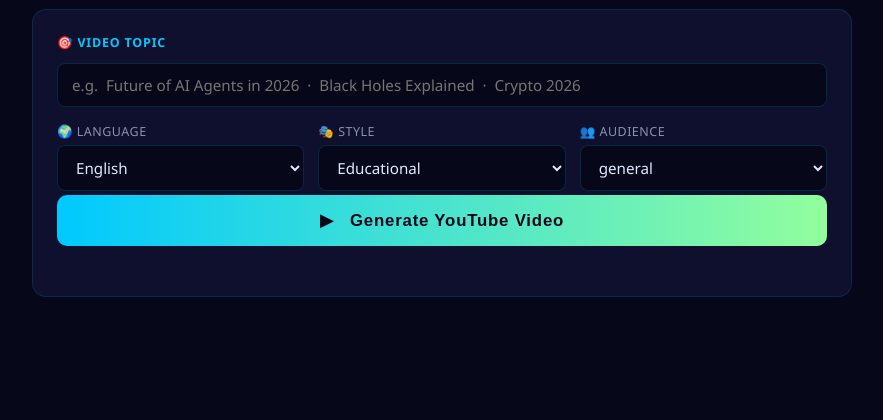
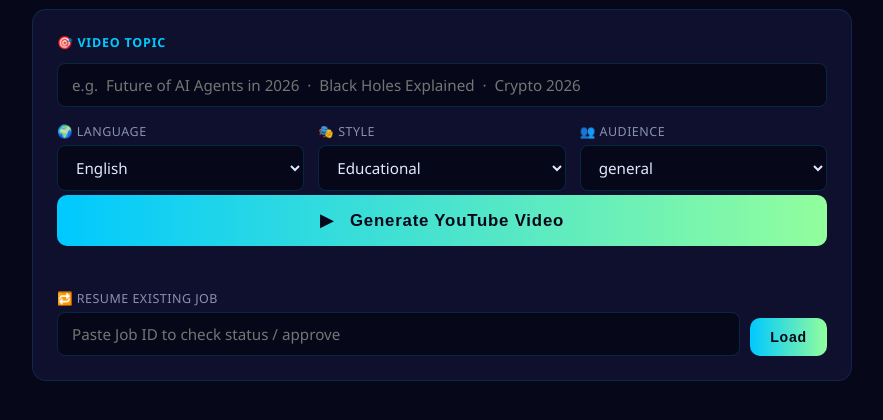
Before and after one commit to cryptochitty/youtube-agent, a FastAPI app: page / in a window 1280 px wide. Shown: the part 232-652 px from the top of the page, without its empty margins (198-1081 px from the left). Run offline with FastAPI, Linux system fonts and the light colour scheme; some libraries are stand-ins or nearby versions.

Commit message:
fix: resume job by ID + persist JOB_ID to localStorage (survives refresh)

```diff
--- a/templates/index.html
+++ b/templates/index.html
@@ -142,6 +142,14 @@
 
     <button class="btn-main" id="gen-btn" onclick="generate()">▶ &nbsp; Generate YouTube Video</button>
     <div class="err-msg" id="err-msg"></div>
+
+    <div style="margin-top:18px;display:flex;gap:10px;align-items:flex-end">
+      <div style="flex:1">
+        <label>🔁 Resume existing job</label>
+        <input type="text" id="resume-id" placeholder="Paste Job ID to check status / approve" maxlength="32">
+      </div>
+      <button class="btn-main" style="width:auto;padding:11px 20px;margin-top:0;font-size:.88rem" onclick="resumeJob()">Load</button>
+    </div>
   </div>
 
   <!-- Status Section -->
@@ -207,6 +215,25 @@
 let pollTimer = null;
 const STEPS = ['research','script_writer','voice','visual','editor','thumbnail','metadata','qa','hitl'];
 
+// Restore last job on page load
+window.addEventListener('DOMContentLoaded', () => {
+  const saved = localStorage.getItem('yt_agent_job');
+  if(saved){ document.getElementById('resume-id').value = saved; }
+});
+
+function resumeJob(){
+  const id = document.getElementById('resume-id').value.trim();
+  if(!id){ return; }
+  JOB_ID = id;
+  localStorage.setItem('yt_agent_job', id);
+  document.getElementById('job-id-display').textContent = 'Job: ' + id;
+  document.getElementById('status-section').style.display = 'block';
+  document.getElementById('done-box').style.display = 'none';
+  document.getElementById('hitl-box').style.display = 'none';
+  document.getElementById('err-msg').textContent = '';
+  startPolling();
+}
+
 function generate(){
   const topic = document.getElementById('topic').value.trim();
   const err   = document.getElementById('err-msg');
@@ -243,6 +270,7 @@
   .then(d => {
     if(d.error){ throw new Error(d.error + '\n' + (d.trace||'')); }
     JOB_ID = d.job_id;
+    localStorage.setItem('yt_agent_job', JOB_ID);
     document.getElementById('job-id-display').textContent = 'Job: ' + JOB_ID;
     startPolling();
   })
```
